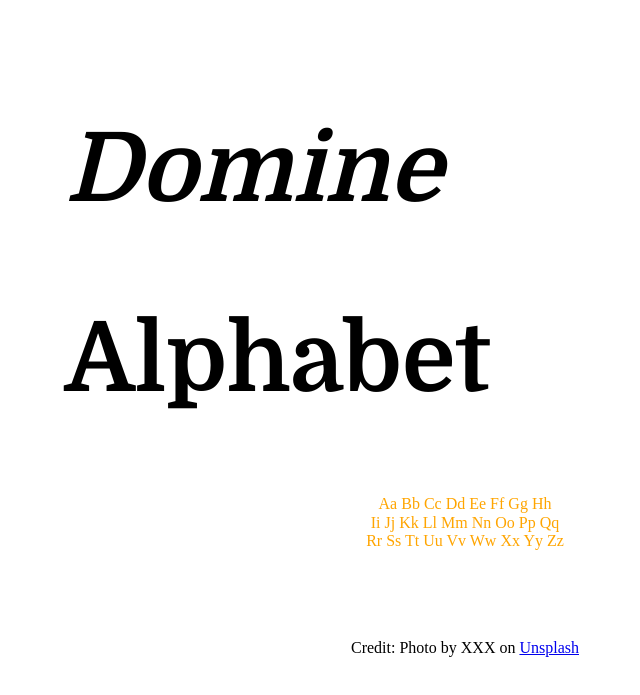
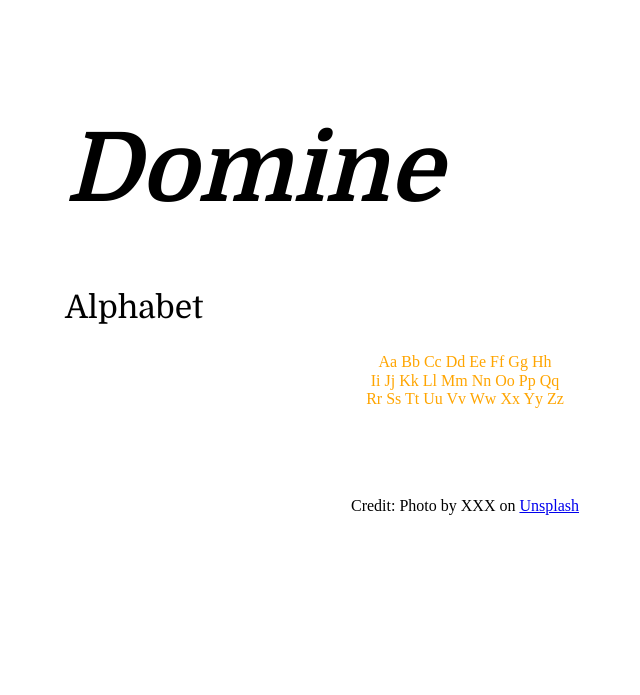
Before and after one commit to JhosethL/Type-Poster, a plain HTML site: page index.html in a window 1280 px wide. Shown: the part 45-740 px from the top of the page, without its empty margins (175-815 px from the left). Drawn offline with nearby package versions, Linux system fonts and the light colour scheme.

Commit message:
main h2 size changed

```diff
--- a/css/main.css
+++ b/css/main.css
@@ -14,7 +14,7 @@ main p {
 	color: orange;
 	text-align: center;
 }
-main h1, main h2 {
+main h1 {
 	font-size: 6rem;
 	font-weight: 900;
 	outline: yellow;
@@ -22,6 +22,13 @@ main h1, main h2 {
 	font-weight: 700;
 }
 
+main h2{
+	font-size: 2rem;
+	font-weight: 300;
+	outline: yellow;
+	font-family: 'Domine', serif;
+	font-weight: 150;
+}
 
 footer p {
 	text-align: center;
```
